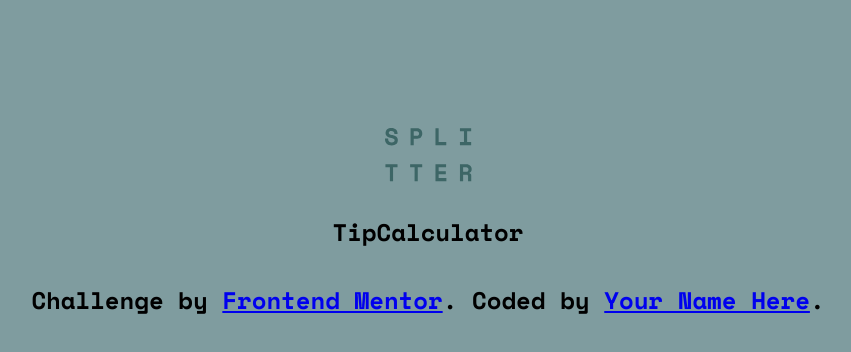
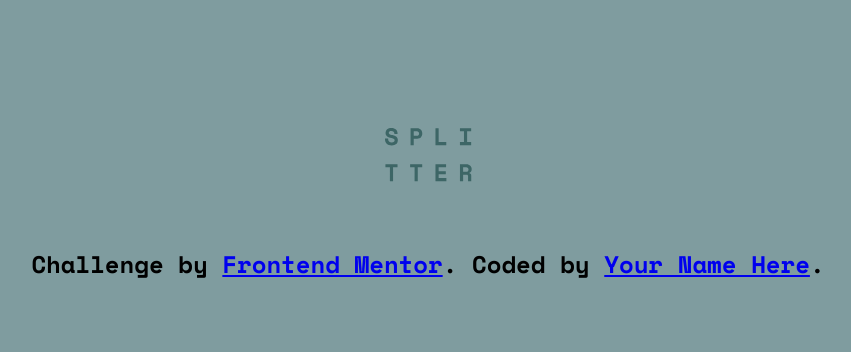
Before and after one commit to sam-hilliard/tip-calculator-app, a React (Create React App) app: page / in a window 1280 px wide. Shown: the top 352 px of the page, without its empty margins (212-1063 px from the left). Built offline with nearby package versions, Linux system fonts and the light colour scheme.

Commit message:
container layout for Tip

```diff
--- a/src/components/TipCalculator/TipCalculator.js
+++ b/src/components/TipCalculator/TipCalculator.js
@@ -2,6 +2,13 @@ import React from 'react';
 
 export default function TipCalculator() {
   return (
-    <div>TipCalculator</div>
+    <div class="card split tip-calculator">
+      <div class="tip-form-container">
+
+      </div>
+      <div class="card card--accent tip-display-container">
+
+      </div>
+    </div>
   );
 }
```
